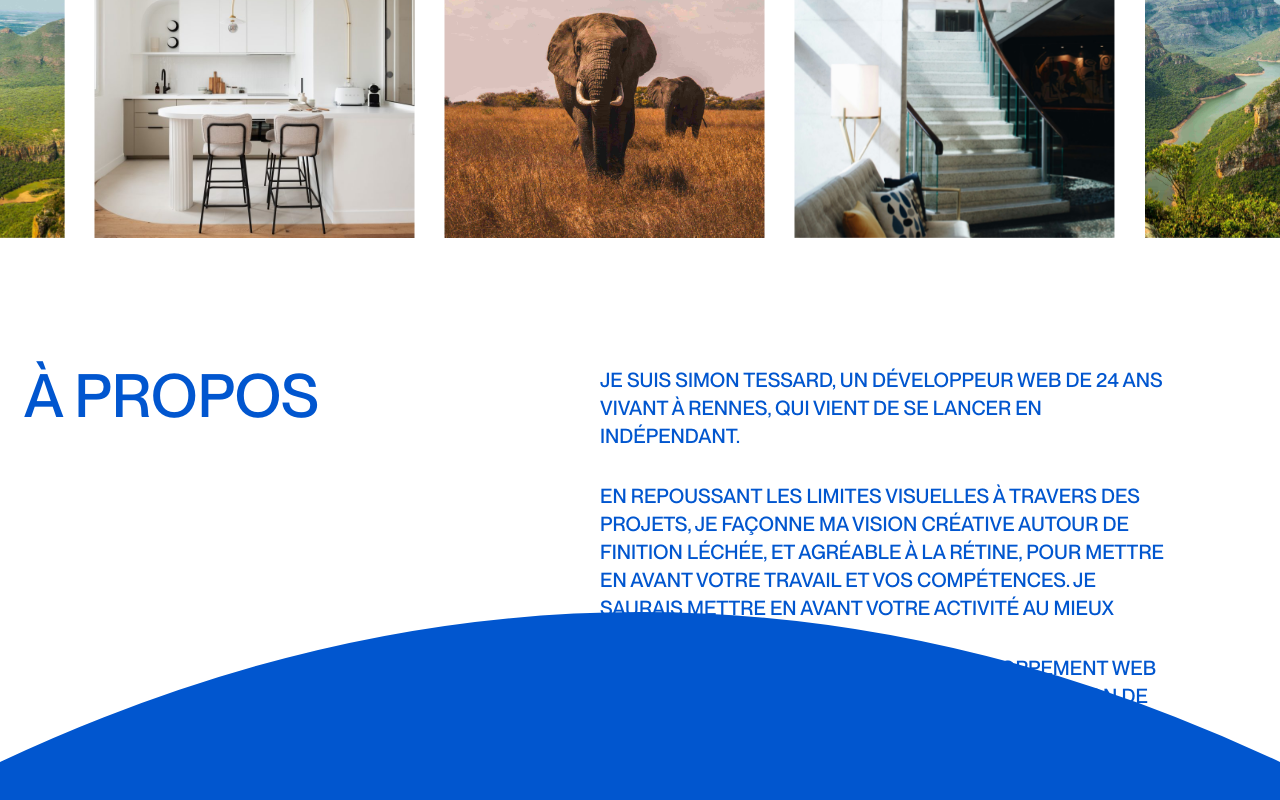
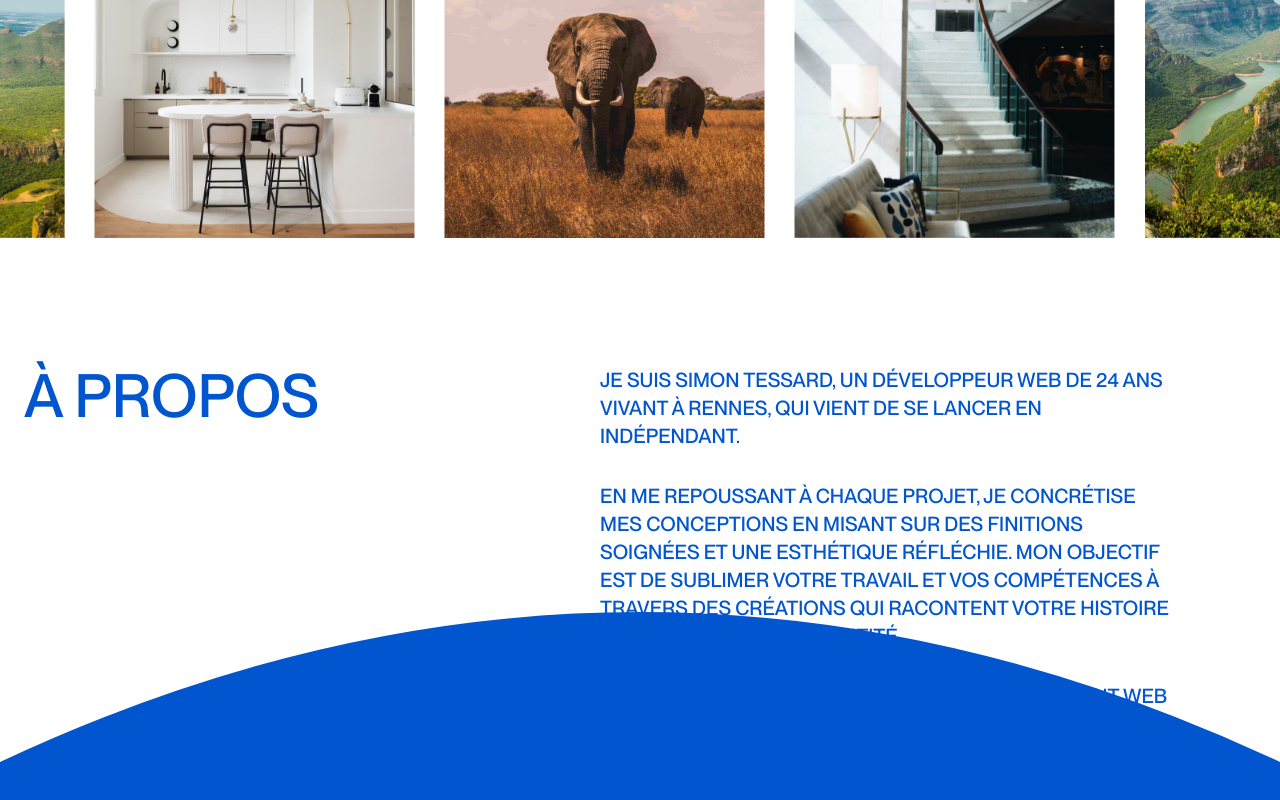
Before and after one commit to simontessard/2025-portfolio, a Next.js app: page /about in a window 1280 px wide. Shown: the part 338-1138 px from the top of the page. Built offline with nearby package versions, Linux system fonts and the light colour scheme.

Commit message:
Améliorations

```diff
--- a/src/components/about/Intro.tsx
+++ b/src/components/about/Intro.tsx
@@ -3,18 +3,23 @@ import Paragraph from "@/components/about/Paragraph";
 export default function Intro() {
     return (
         <div className="flex max-lg:flex-col justify-between w-full mb-24 md:mb-40 lg:pr-8 xl:pr-20 2xl:pr-52">
+
             <h2 className="uppercase font-primary text-4xl lg:text-5xl xl:text-6xl text-primary font-medium max-lg:mb-12">
                 à propos
             </h2>
+
             <div className="w-full lg:w-1/2 font-primary">
-                <Paragraph text="Je suis Simon TESSARD, un Développeur Web de 24 ans vivant à Rennes, qui vient de se lancer en indépendant."/>
-                <Paragraph text="En repoussant les limites visuelles à travers des projets, je façonne ma vision
-                            créative autour de finition léchée, et agréable à la rétine, pour mettre en avant votre travail et vos
-                            compétences. Je saurais mettre en avant votre activité au mieux"/>
-                <Paragraph text="Mes compétences couvrent le Développement Web (Front-end et Back-end), le Web Design (création de maquettes sur-mesure),
-                            toujours avec une touche de créativité."/>
-                <Paragraph text="Disponible pour des missions de Freelance, n'hésitez pas à me contacter pour discuter de
-                            votre projet, ou pour toute autre demande."/>
+                <Paragraph
+                    text="Je suis Simon TESSARD, un Développeur Web de 24 ans vivant à Rennes, qui vient de se lancer en indépendant."/>
+                <Paragraph
+                    text="En me repoussant à chaque projet, je concrétise mes conceptions en misant sur des finitions soignées et une esthétique réfléchie.
+                    Mon objectif est de sublimer votre travail et vos compétences à travers des créations qui racontent votre histoire et reflètent votre identité."/>
+                <Paragraph
+                    text="Mes compétences englobent le Développement Web (Front-end et Back-end) et le Web Design, avec un savoir-faire particulier dans la réalisation de maquettes personnalisées,
+                    toujours guidées par une vision créative."/>
+                <Paragraph
+                    text="Disponible pour des missions de Freelance, n'hésitez pas à me contacter pour discuter de
+                    votre projet, ou pour toute autre demande."/>
             </div>
         </div>
     )
--- a/src/components/global/Header/MenuLink.tsx
+++ b/src/components/global/Header/MenuLink.tsx
@@ -4,7 +4,7 @@ import Link from "next/link";
 export default function MenuLink({href, text, hideMenu} : {href: string, text: string, hideMenu: () => void}) {
     const pathname = usePathname();
     return (
-        <Link onClick={hideMenu} href={href} className={`relative group overflow-hidden text-white tracking-tight font-primary py-2 uppercase text-4xl md:text-5xl xl:text-7xl`}>
+        <Link onClick={hideMenu} href={href} className={`relative group overflow-hidden text-white tracking-tight font-primary py-2 uppercase text-4xl md:text-5xl xl:text-7xl size-fit`}>
             {text}
             {pathname === href &&
                 <span className="absolute top-0 bottom-0 my-auto bg-white block h-1 xl:h-1.5 w-full"/>
--- a/src/components/projects-slug/TwoImages.tsx
+++ b/src/components/projects-slug/TwoImages.tsx
@@ -28,6 +28,22 @@ export default function TwoImages({ project }: {project: any}) {
                     />
                 </a>
 
+                <a data-fancybox="gallery" href={project.gallery[0]} className="cursor-zoom-in">
+                    <img
+                        className="object-cover size-full"
+                        src={project.gallery[0]}
+                        alt={project.title}
+                    />
+                </a>
+
+                <a data-fancybox="gallery" href={project.gallery[1]} className="cursor-zoom-in">
+                    <img
+                        className="object-cover size-full"
+                        src={project.gallery[1]}
+                        alt={project.title}
+                    />
+                </a>
+
             </div>
         </Fancybox>
     )
```
